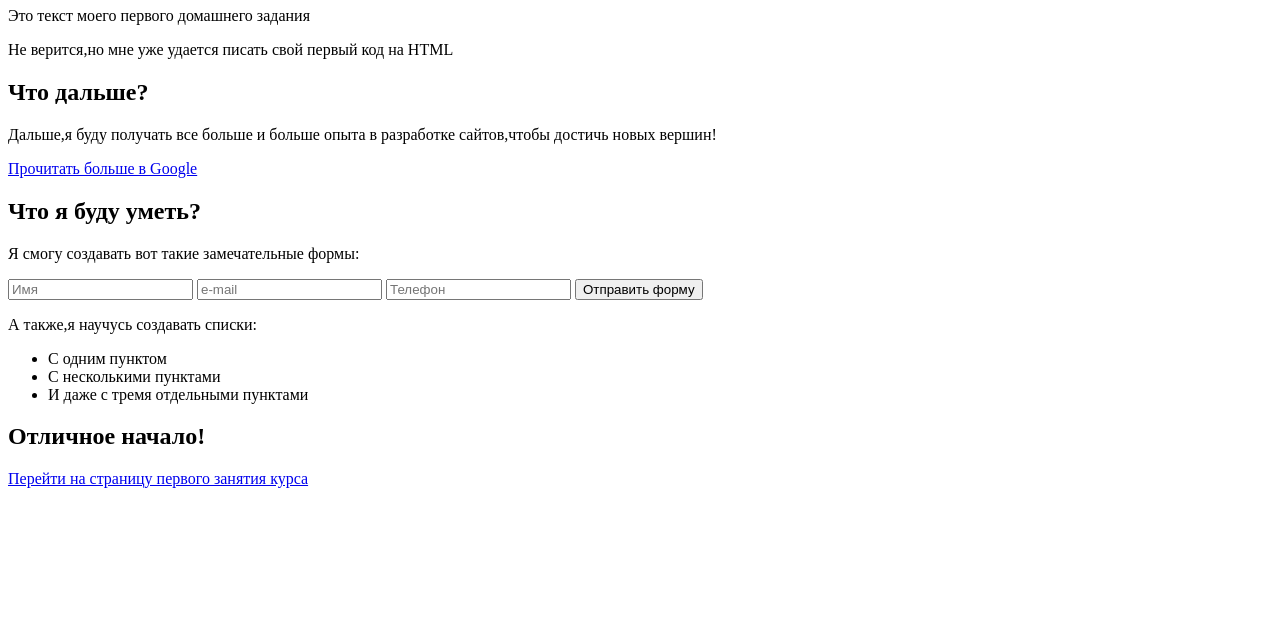
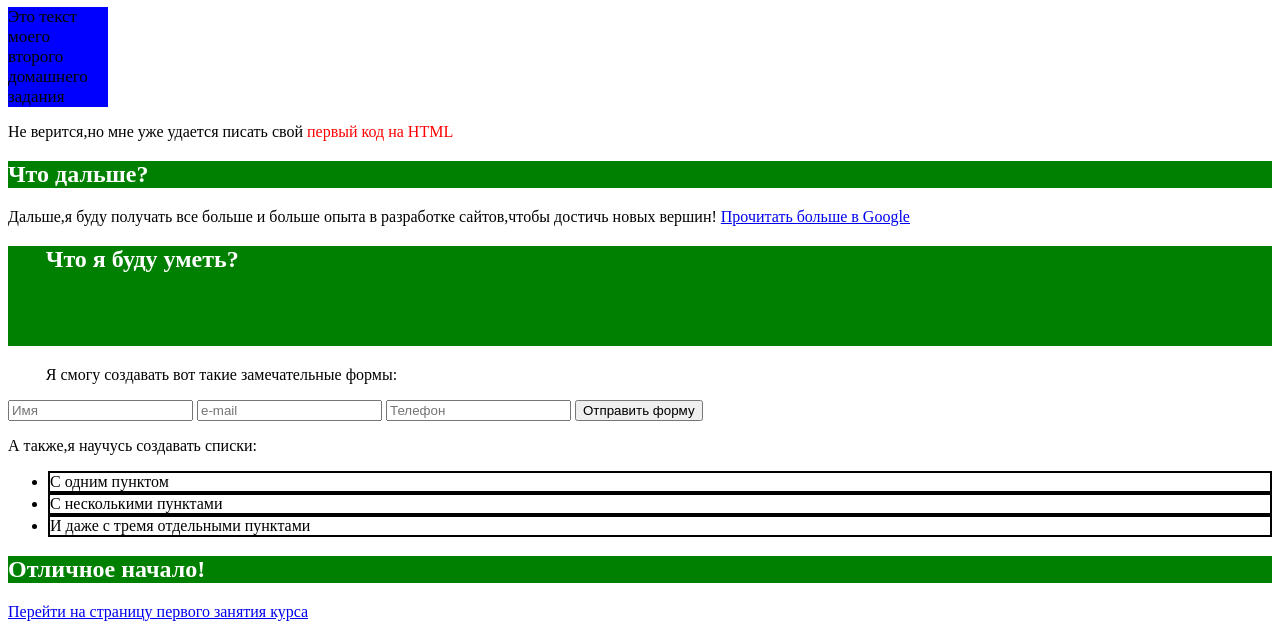
Before and after one commit to GunelM/123, a plain HTML site: page index.html in a window 1280 px wide. Shown: the part 385-1014 px from the top of the page. Before the commit the page ends 881 px from the top, so only its background shows below. Drawn offline with Linux system fonts and the light colour scheme; files that its build step writes are made by us from their sources.

Commit message:
Add files via upload

```diff
--- a/index.html
+++ b/index.html
@@ -1,34 +1,40 @@
-<!DOCTYPE html>
+  <!DOCTYPE html>
 <html lang="en">
 <head>
 <meta charset="UTF-8">
 <title>Document Gunel</title>
-<img src="https://wayup.in/courses/course10/lesson2/logo.jpg">
+<link rel="stylesheet" href="css/main.css">
 </head>
 <body>
-<h1> Вступление </h1>
-<p> Это текст моего первого домашнего задания </p>
-<p> Не верится,но мне уже удается писать свой первый код на HTML </p>
+  <header>
+<img src="https://wayup.in/courses/course10/lesson2/logo.jpg">
+<h1>Вступление </h1>
+<div class="block">Это текст моего второго домашнего задания</div>
+<p class="new"> Не верится,но мне уже удается писать свой<span> первый код на HTML </span> </p>
+  </header>
+  <section>
 <h2> Что дальше? </h2>
 <p> Дальше,я буду получать все больше и больше опыта в разработке сайтов,чтобы достичь новых вершин!
-</p>
-<a href="_blank" title="https://support.google.com">Прочитать больше в Google</a>
-   <h2>Что я буду уметь?</h2>
-<p> Я смогу создавать вот такие замечательные формы: </p>
+<a href="#" target="_blank" title="https://support.google.com">Прочитать больше в Google</a>
+<h2 class="new">Что я буду уметь?</P></h2>
+<p  id="block"> Я смогу создавать вот такие замечательные формы: </p>
 <form action="#">
 <input type="text" name="name" placeholder="Имя" required>
 <input type="email" name="email" placeholder="e-mail" required>
 <input type="tel" name="phone" placeholder="Телефон" required>
 <button type="submit">Отправить форму</button>
+</section>
 </form>
+<footer>
 <p> А также,я научусь создавать списки:</p>
 
-<ul>
+<ul class="list">
 <li> С одним пунктом </li>
 <li> С несколькими пунктами </li>
 <li> И даже с тремя отдельными пунктами </li>
 </ul>
 <h2>Отличное начало!</h2>
 <a href="#" target="_blank" title="https://wayup.in/cabinet/course10/unit1/lesson1"> Перейти на страницу первого занятия курса</a>
+</footer>
 </body>
 </html>
```
